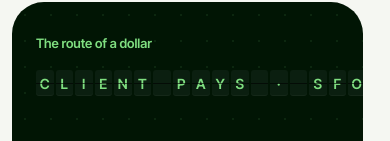
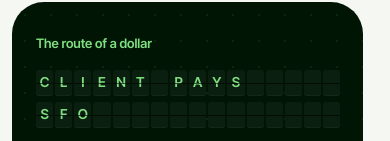
Before and after one commit to LendifyNG/credvera_frontend, a React (Vite) app: page /personal/abroad in a window 390 px wide. Shown: the part 703-844 px from the top of the page. Built offline with nearby package versions, Linux system fonts and the light colour scheme.

Commit message:
feat: support two-row mobile layout for board in MoneyRoute

```diff
--- a/src/components/editorial/MoneyRoute.tsx
+++ b/src/components/editorial/MoneyRoute.tsx
@@ -15,6 +15,8 @@ const steps = [
   { board: 'ARRIVED · YOUR USD ACCOUNT', title: 'It lands in your name', body: 'The dollars sit in your Credvera USD account. Keep them in dollars for as long as you like.' },
   { board: 'CONVERTED · NAIRA READY', title: 'You convert, when you choose', body: 'Our rate beside the market rate, held while you confirm. Then spend, send or save.' },
 ];
+// The longest half of any board, for the two-row version on phones.
+const HALF = Math.max(...steps.flatMap((st) => st.board.split(' · ').map((h) => h.length)));
 
 // Where in the scroll each step begins (0 to 1).
 const STARTS = [0, 0.14, 0.6, 0.78];
@@ -59,11 +61,18 @@ export default function MoneyRoute() {
           <div className="flex flex-wrap items-end justify-between gap-6">
             <div>
               <p className="text-[13px] font-semibold text-primary">The route of a dollar</p>
-              <div className="mt-4 text-[14px] sm:text-[20px] lg:text-[24px]">
+              {/* Phones and small tablets: the board in two rows, split at the "·",
+                  each row as long as the longest half so the board never jumps.
+                  Sized so 16 tiles always fit the width. */}
+              <div className="mt-4 flex flex-col gap-1.5 text-[min(18px,calc((100vw-102px)/21))] md:hidden">
+                <SplitFlap text={current.board.split(' · ')[0] ?? ''} length={HALF} />
+                <SplitFlap text={current.board.split(' · ')[1] ?? ''} length={HALF} />
+              </div>
+              <div className="mt-4 hidden text-[17px] md:block lg:text-[24px]">
                 <SplitFlap text={current.board} length={26} />
               </div>
             </div>
-            <p className="hidden font-mono text-xs leading-relaxed text-white/40 md:block">
+            <p className="hidden text-xs leading-relaxed tabular-nums text-white/40 md:block">
               SFO 37.77°N 122.42°W
               <br />
               LOS 6.52°N 3.38°E
```
